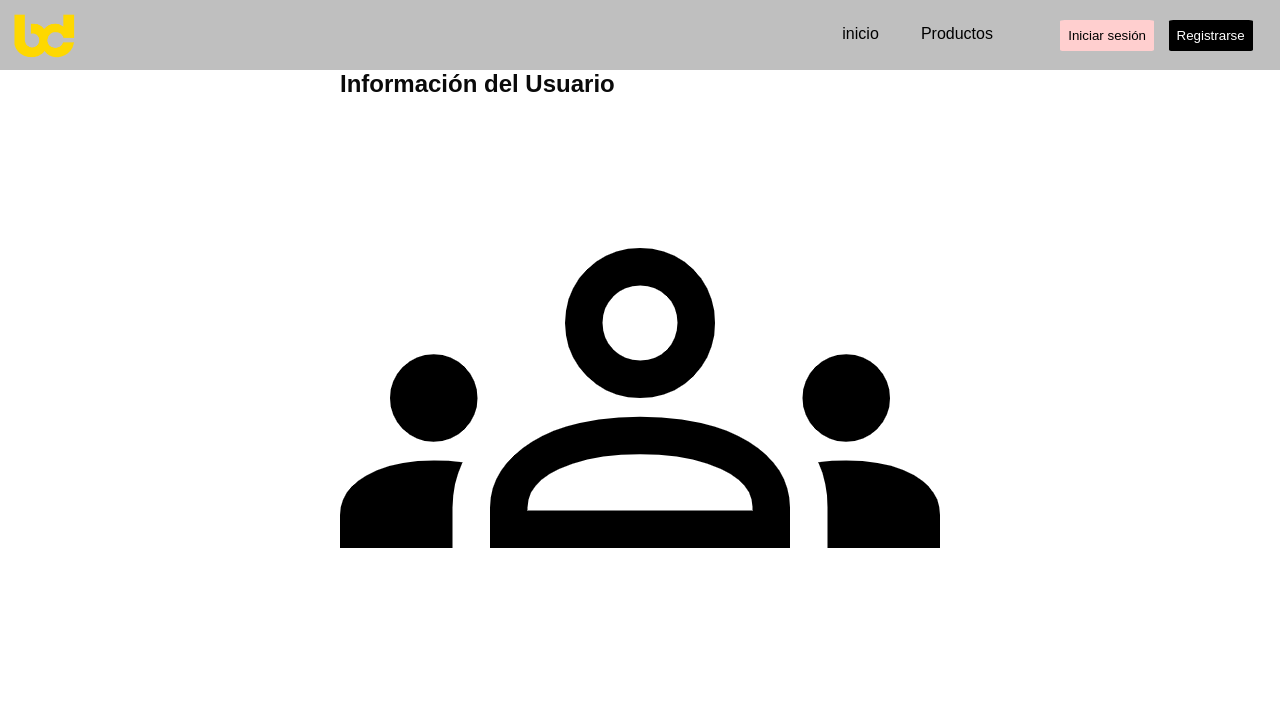
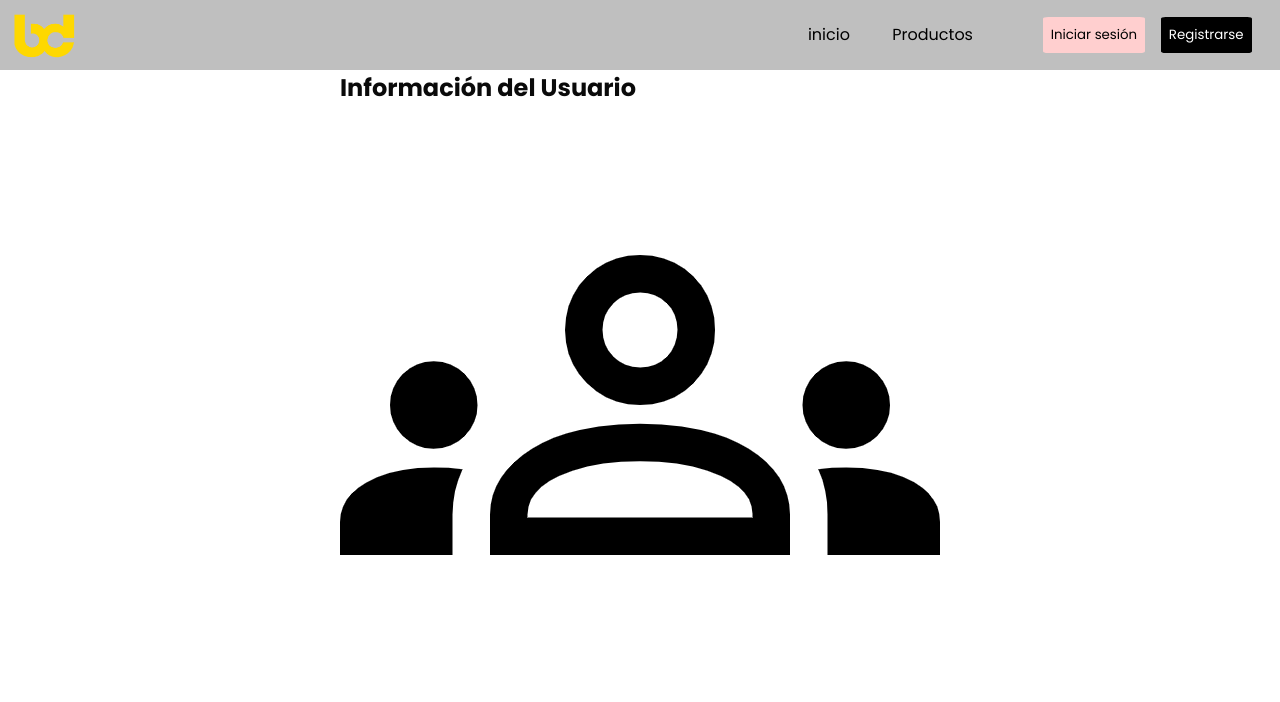
Before and after one commit to Matt2130/ProyectoIntegradora_cuatri3, a Flask app: page /cuenta_usuario in a window 1280 px wide. Shown: the top 702 px of the page. Run offline with Flask 3, Linux system fonts and the light colour scheme; data comes from the database, SQL or seed files in the repository; some libraries are stand-ins or nearby versions.

Commit message:
avance fuente

```diff
--- a/Integradora/static/css/administrador.css
+++ b/Integradora/static/css/administrador.css
@@ -1,7 +1,9 @@
+@import url('https://fonts.googleapis.com/css2?family=Poppins:ital,wght@0,100;0,200;0,300;0,400;0,500;0,600;0,700;0,800;0,900;1,100;1,200;1,300;1,400;1,500;1,600;1,700;1,800;1,900&display=swap');
 * {
     margin: 0;
     padding: 0;
     box-sizing: border-box;
+    font-family: "Poppins", sans-serif;
 }
 main{
     display: flex;
--- a/Integradora/static/css/administrador_contacto.css
+++ b/Integradora/static/css/administrador_contacto.css
@@ -1,7 +1,9 @@
+@import url('https://fonts.googleapis.com/css2?family=Poppins:ital,wght@0,100;0,200;0,300;0,400;0,500;0,600;0,700;0,800;0,900;1,100;1,200;1,300;1,400;1,500;1,600;1,700;1,800;1,900&display=swap');
 * {
     margin: 0;
     padding: 0;
     box-sizing: border-box;
+    font-family: "Poppins", sans-serif;
 }
 main{
     display: flex;
--- a/Integradora/static/css/administrador_contenido.css
+++ b/Integradora/static/css/administrador_contenido.css
@@ -1,7 +1,9 @@
+@import url('https://fonts.googleapis.com/css2?family=Poppins:ital,wght@0,100;0,200;0,300;0,400;0,500;0,600;0,700;0,800;0,900;1,100;1,200;1,300;1,400;1,500;1,600;1,700;1,800;1,900&display=swap');
 * {
     margin: 0;
     padding: 0;
     box-sizing: border-box;
+    font-family: "Poppins", sans-serif;
 }
 main{
     display: flex;
--- a/Integradora/static/css/catalogo.css
+++ b/Integradora/static/css/catalogo.css
@@ -1,4 +1,11 @@
 @import "index.css";
+@import url('https://fonts.googleapis.com/css2?family=Poppins:ital,wght@0,100;0,200;0,300;0,400;0,500;0,600;0,700;0,800;0,900;1,100;1,200;1,300;1,400;1,500;1,600;1,700;1,800;1,900&display=swap');
+* {
+    margin: 0;
+    padding: 0;
+    box-sizing: border-box;
+    font-family: "Poppins", sans-serif;
+}
 main{
     display: flex;
     flex-wrap: wrap;
--- a/Integradora/static/css/footer.css
+++ b/Integradora/static/css/footer.css
@@ -1,7 +1,9 @@
+@import url('https://fonts.googleapis.com/css2?family=Poppins:ital,wght@0,100;0,200;0,300;0,400;0,500;0,600;0,700;0,800;0,900;1,100;1,200;1,300;1,400;1,500;1,600;1,700;1,800;1,900&display=swap');
 * {
     margin: 0;
     padding: 0;
     box-sizing: border-box;
+    font-family: "Poppins", sans-serif;
 }
 /*Parte de la derecha*/
 footer{
--- a/Integradora/static/css/index.css
+++ b/Integradora/static/css/index.css
@@ -1,8 +1,9 @@
+@import url('https://fonts.googleapis.com/css2?family=Poppins:ital,wght@0,100;0,200;0,300;0,400;0,500;0,600;0,700;0,800;0,900;1,100;1,200;1,300;1,400;1,500;1,600;1,700;1,800;1,900&display=swap');
 * {
     margin: 0;
     padding: 0;
     box-sizing: border-box;
-    font-family: 'Poppins', sans-serif;
+    font-family: "Poppins", sans-serif;
 }
 body {
     background-color: white;
--- a/Integradora/static/css/menu.css
+++ b/Integradora/static/css/menu.css
@@ -1,7 +1,9 @@
+@import url('https://fonts.googleapis.com/css2?family=Poppins:ital,wght@0,100;0,200;0,300;0,400;0,500;0,600;0,700;0,800;0,900;1,100;1,200;1,300;1,400;1,500;1,600;1,700;1,800;1,900&display=swap');
 * {
     margin: 0;
     padding: 0;
     box-sizing: border-box;
+    font-family: "Poppins", sans-serif;
 }
 header {
     background-color: #BFBFBF;
--- a/Integradora/static/css/producto.css
+++ b/Integradora/static/css/producto.css
@@ -1,3 +1,10 @@
+@import url('https://fonts.googleapis.com/css2?family=Poppins:ital,wght@0,100;0,200;0,300;0,400;0,500;0,600;0,700;0,800;0,900;1,100;1,200;1,300;1,400;1,500;1,600;1,700;1,800;1,900&display=swap');
+* {
+    margin: 0;
+    padding: 0;
+    box-sizing: border-box;
+    font-family: "Poppins", sans-serif;
+}
 .container {
     display: flex;
     flex-wrap: wrap;
--- a/Integradora/static/css/registro.css
+++ b/Integradora/static/css/registro.css
@@ -1,3 +1,4 @@
+@import url('https://fonts.googleapis.com/css2?family=Poppins:ital,wght@0,100;0,200;0,300;0,400;0,500;0,600;0,700;0,800;0,900;1,100;1,200;1,300;1,400;1,500;1,600;1,700;1,800;1,900&display=swap');
 body{
     margin: 0;
     padding: 0;
@@ -5,7 +6,7 @@ body{
     justify-content: center;
     align-items: center;
     min-height: 100vh;
-    font-family: 'jost', sans-serif;
+    font-family: "Poppins", sans-serif;
     background-color: #F7F7F7;
 }
 
--- a/Integradora/templates/index.html
+++ b/Integradora/templates/index.html
@@ -13,7 +13,6 @@
     <script src="{{ url_for('static', filename='js/index.js') }}"></script>
     <script src="{{ url_for('static', filename='js/menu.js') }}"></script>
     <script src="https://cdn.jsdelivr.net/npm/sweetalert2@11"></script>
-    <link href="https://fonts.googleapis.com/css2?family=Poppins:wght@400;700&display=swap" rel="stylesheet">
 
 
 </head>
```
